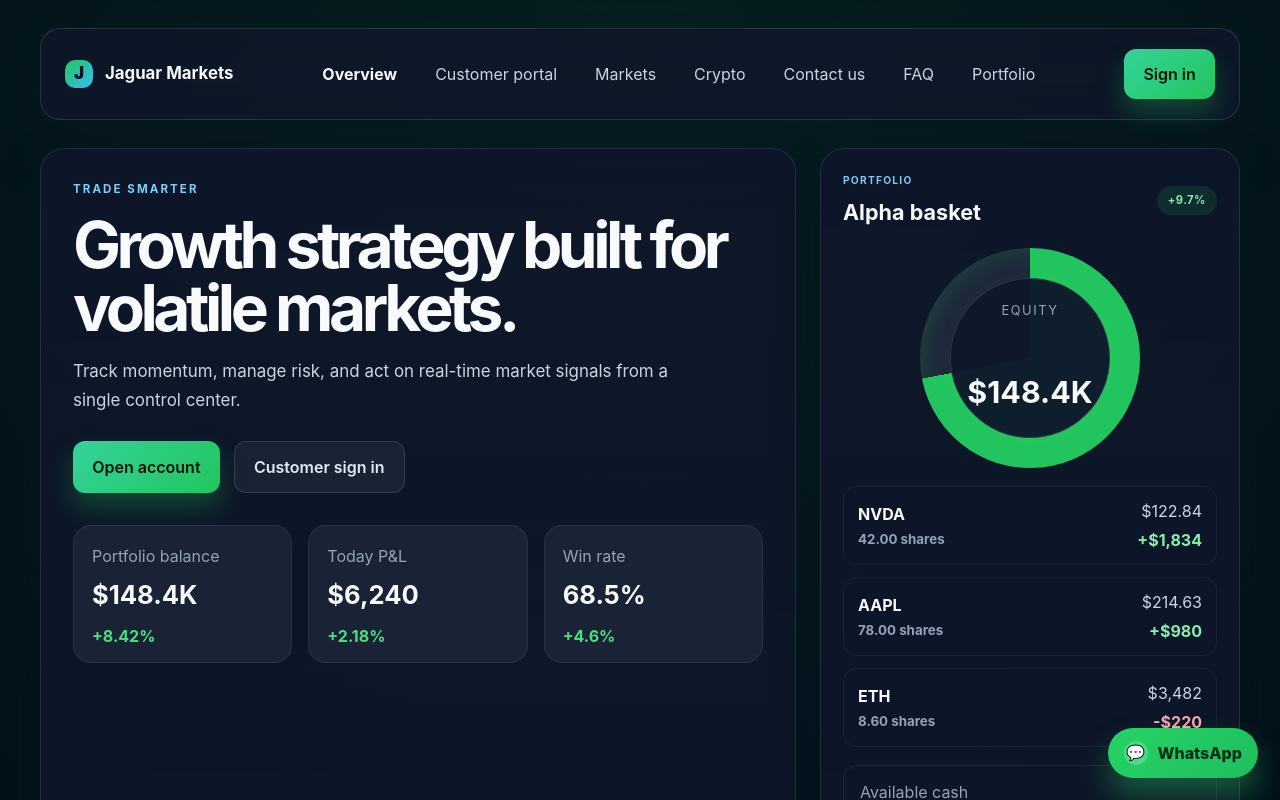
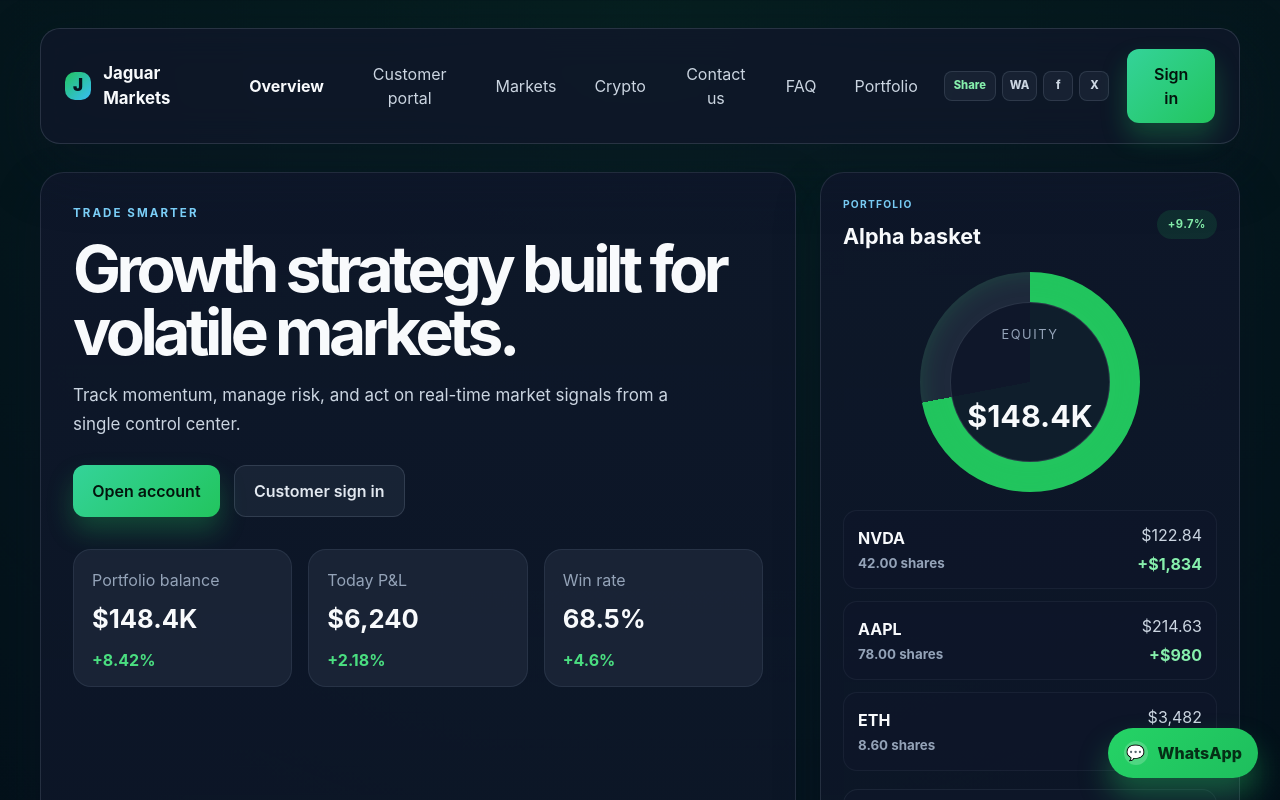
Before and after one commit to ronloy255-oss/ugtrading, a React (Vite) app: page / in a window 1280 px wide. Shown: the top 800 px of the page. Built offline with nearby package versions, Linux system fonts and the light colour scheme.

Commit message:
Add social sharing controls

```diff
--- a/src/App.css
+++ b/src/App.css
@@ -55,6 +55,42 @@
   display: inline-flex;
   align-items: center;
   gap: 22px;
+}
+
+.share-actions {
+  display: inline-flex;
+  align-items: center;
+  gap: 6px;
+}
+
+.share-button {
+  display: inline-grid;
+  place-items: center;
+  min-width: 30px;
+  height: 30px;
+  box-sizing: border-box;
+  border: 1px solid rgba(148, 163, 184, 0.18);
+  border-radius: 8px;
+  padding: 0 7px;
+  background: rgba(148, 163, 184, 0.08);
+  color: #cbd5e1;
+  font: inherit;
+  font-size: 0.7rem;
+  font-weight: 800;
+  text-decoration: none;
+  cursor: pointer;
+  transition: transform 0.2s ease, background 0.2s ease, color 0.2s ease;
+}
+
+.share-button:hover {
+  transform: translateY(-1px);
+  background: rgba(103, 232, 249, 0.14);
+  color: #67e8f9;
+}
+
+.share-native {
+  min-width: 52px;
+  color: #86efac;
 }
 
 .nav a {
@@ -1911,6 +1947,10 @@ a.secondary-button {
     flex-wrap: wrap;
   }
 
+  .share-actions {
+    align-self: flex-start;
+  }
+
   .hero-panel,
   .market-grid,
   .lower-grid {
--- a/src/App.jsx
+++ b/src/App.jsx
@@ -210,6 +210,7 @@ function App() {
     { symbol: 'BTC/USDT', side: 'Buy', quantity: '0.015', total: '$964.21', status: 'Filled', time: 'Yesterday' },
   ])
   const [contactForm, setContactForm] = useState({ name: '', email: '', subject: '', message: '' })
+  const [shareCopied, setShareCopied] = useState(false)
   const [liveCryptoMarkets, setLiveCryptoMarkets] = useState(cryptoMarkets)
   const [side, setSide] = useState('Buy')
   const [quantity, setQuantity] = useState(25)
@@ -331,6 +332,27 @@ function App() {
     window.location.assign(`mailto:ronloy255@gmail.com?subject=${emailSubject}&body=${emailBody}`)
   }
 
+  const getShareUrl = () => window.location.href
+
+  const handleNativeShare = async () => {
+    const shareData = {
+      title: 'Jaguar Markets',
+      text: 'Explore Jaguar Markets trading tools and crypto markets.',
+      url: getShareUrl(),
+    }
+
+    if (navigator.share) {
+      await navigator.share(shareData)
+      return
+    }
+
+    await navigator.clipboard.writeText(getShareUrl())
+    setShareCopied(true)
+    window.setTimeout(() => setShareCopied(false), 1800)
+  }
+
+  const shareText = encodeURIComponent('Explore Jaguar Markets trading tools and crypto markets.')
+
   const handlePaymentInput = (event) => {
     const { name, value } = event.target
     setPaymentForm((current) => ({ ...current, [name]: value }))
@@ -879,6 +901,15 @@ function App() {
           </button>
         </nav>
 
+        <div className="share-actions" aria-label="Share Jaguar Markets">
+          <button type="button" className="share-button share-native" onClick={handleNativeShare} title="Share this page">
+            {shareCopied ? 'Copied' : 'Share'}
+          </button>
+          <a className="share-button" href={`https://wa.me/?text=${shareText}%20${encodeURIComponent(typeof window !== 'undefined' ? window.location.href : 'https://ugtrading256.com/')}`} target="_blank" rel="noreferrer" title="Share on WhatsApp">WA</a>
+          <a className="share-button" href={`https://www.facebook.com/sharer/sharer.php?u=${encodeURIComponent(typeof window !== 'undefined' ? window.location.href : 'https://ugtrading256.com/')}`} target="_blank" rel="noreferrer" title="Share on Facebook">f</a>
+          <a className="share-button" href={`https://twitter.com/intent/tweet?text=${shareText}&url=${encodeURIComponent(typeof window !== 'undefined' ? window.location.href : 'https://ugtrading256.com/')}`} target="_blank" rel="noreferrer" title="Share on X">X</a>
+        </div>
+
         <button
           type="button"
           className="primary-button"
```
